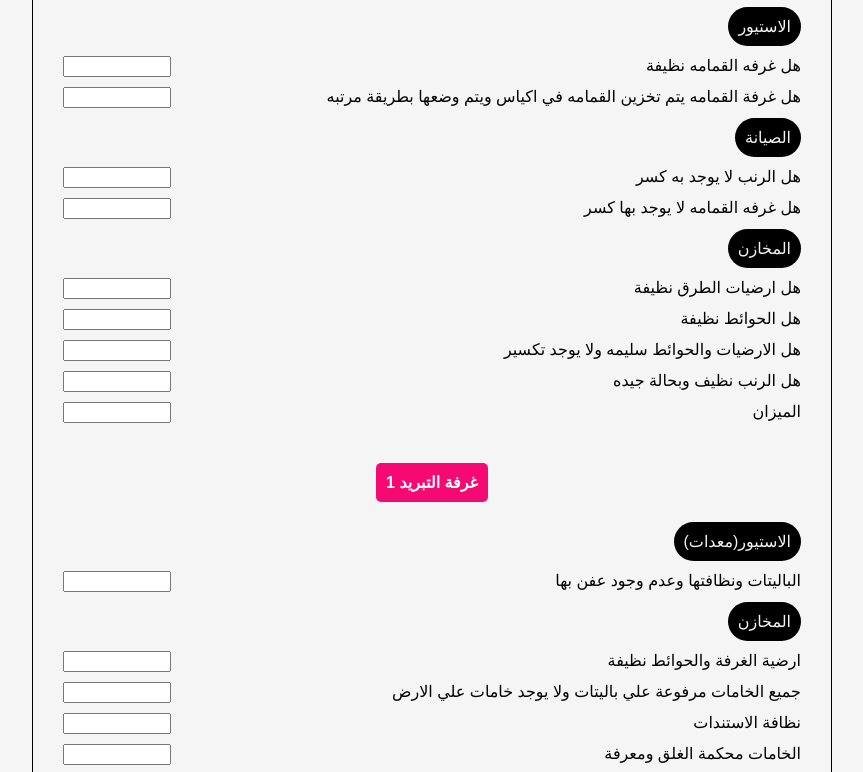
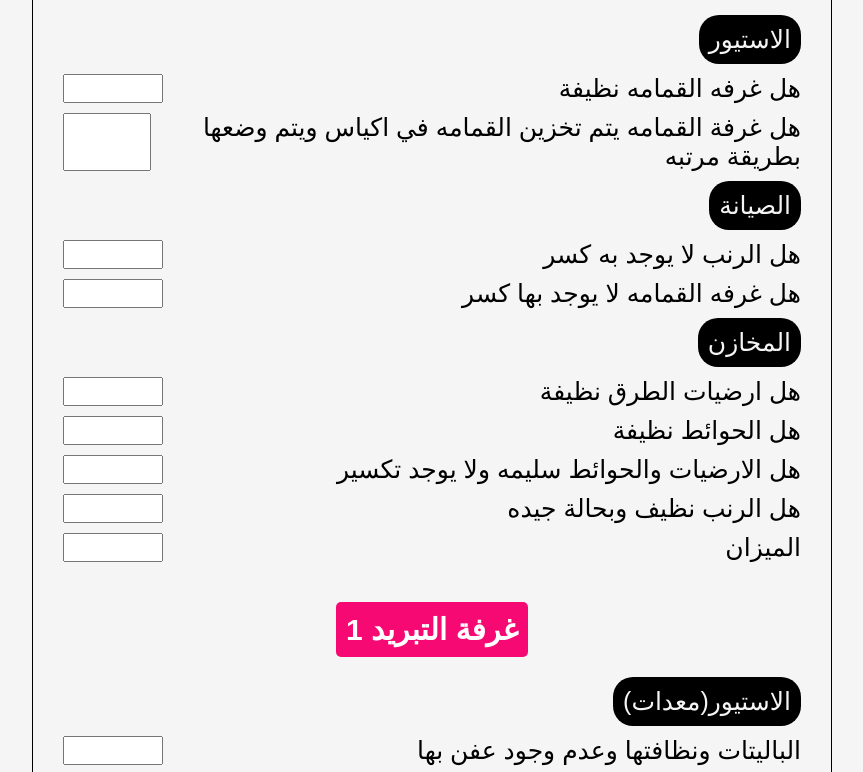
Before and after one commit to Hossam5000/QualityApp, a website with bundled scripts: page index.html in a window 1280 px wide. Shown: the part 176-948 px from the top of the page, without its empty margins (208-1071 px from the left). Built offline with nearby package versions, Linux system fonts and the light colour scheme.

Commit message:
fixing some styles

```diff
--- a/style.css
+++ b/style.css
@@ -1,5 +1,12 @@
+* {
+    padding: 0;
+    margin: 0;
+    box-sizing: border-box;
+}
+
 body {
     font-family: Arial, sans-serif;
+    font-size: 16px;
     padding: 20px;
     background-color: #f5f5f5;
 }
@@ -16,6 +23,7 @@ body {
 }
 
 .floor .floor-title {
+    max-width: 100%;
     padding: 10px;
     margin: auto;
     border-radius: 30px;
@@ -33,13 +41,14 @@ body {
 }
 
 .floor .sections .section-title {
-    max-width: fit-content;
+    width: fit-content;
+    max-width: 100%;
     margin: 10px auto;
     padding: 10px;
     border-radius: 5px;
 
     text-align: center;
-    font-size: 16px;
+    font-size: 30px;
     color: #fff;
     background-color: #f70974;
 }
@@ -50,10 +59,12 @@ body {
 }
 
 .floor .sections .divisions .division .division-title {
-    max-width: fit-content;
+    width: fit-content;
+    max-width: 100%;
     padding: 10px;
     border-radius: 20px;
 
+    font-size: 25px;
     text-align: center;
 
     background: #000;
@@ -69,6 +80,10 @@ body {
 
 .floor .sections .divisions .division .division-questions .division-question .input {
     width: 100px;
+}
+
+.floor .sections .divisions .division .division-questions .division-question .label {
+    font-size: 25px;
 }
 
 .controllers {
```
